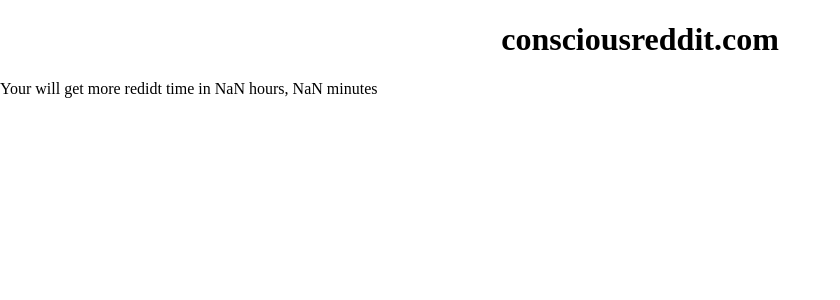
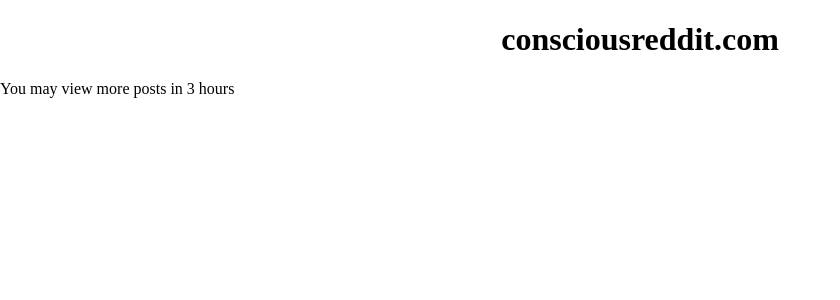
Before and after one commit to Qcode/mindfulreddit, a React (Create React App) app: page / in a window 1280 px wide. Both pictures are taken after a click on the input 28 px from the left and 153 px from the top of the page. Shown: the top 300 px of the page, without its empty margins (0-840 px from the left). Built offline with nearby package versions, Linux system fonts and the light colour scheme; the HTML template or start-up script is replaced by a standard one.

Commit message:
Improve date countdown

```diff
--- a/src/App.js
+++ b/src/App.js
@@ -6,8 +6,23 @@
 class App extends Component {
   constructor(props) {
     super(props);
-    this.state = { chooseSubreddits: true, subredditData: [], error: null };
+    this.state = {
+      chooseSubreddits: true,
+      subredditData: [],
+      error: null,
+      currentTime: Date.now(),
+    };
+
     this.handleSubredditRequests = this.handleSubredditRequests.bind(this);
+
+    if (parseInt(localStorage.getItem('timeUntilNextFetch'), 10) > Date.now()) {
+      this.state.chooseSubreddits = false;
+      this.state.subredditData = JSON.parse(localStorage.getItem('lastData'));
+    }
+
+    this.updateTime = this.updateTime.bind(this);
+
+    setInterval(this.updateTime, 10000);
   }
 
   handleSubredditRequests(subreddits) {
@@ -62,15 +77,50 @@
       .catch(err => console.log(err));
   }
 
-  render() {
-    const timeLeft =
-      parseInt(localStorage.getItem('timeUntilNextFetch'), 10) - Date.now();
+  getTimeLeft() {
+    const hoursFromNow = localStorage.getItem('timeUntilNextFetch');
+    const endTime = hoursFromNow
+      ? parseInt(hoursFromNow, 10)
+      : Date.now() + 1.08e7;
+    const timeLeft = endTime - this.state.currentTime;
+
+    if (timeLeft <= 0) {
+      return 'You may view more posts now. Refresh the page to do so.';
+    }
 
     const hours = Math.floor(
       (timeLeft % (1000 * 60 * 60 * 24)) / (1000 * 60 * 60),
     );
     const minutes = Math.floor((timeLeft % (1000 * 60 * 60)) / (1000 * 60));
 
+    let hoursStatement = ` ${hours} hours`;
+
+    if (hours === 1) {
+      hoursStatement = ` ${hours} hour`;
+    } else if (hours === 0) {
+      hoursStatement = '';
+    }
+
+    if (minutes !== 0) {
+      hoursStatement += ' and';
+    }
+
+    let minutesStatement = ` ${minutes} minutes`;
+
+    if (minutes === 1) {
+      minutesStatement = ` ${minutes} minute`;
+    } else if (minutes === 0) {
+      minutesStatement = '';
+    }
+
+    return 'You may view more posts in' + hoursStatement + minutesStatement;
+  }
+
+  updateTime() {
+    this.setState({ currentTime: Date.now() });
+  }
+
+  render() {
     return (
       <div className="App">
         <h1>consciousreddit.com</h1>
@@ -79,9 +129,7 @@
         ) : (
           <RetrievedPosts data={this.state.subredditData} />
         )}
-        <p>
-          Your will get more redidt time in {hours} hours, {minutes} minutes
-        </p>
+        {!this.state.chooseSubreddits && <p>{this.getTimeLeft()}</p>}
       </div>
     );
   }
```
